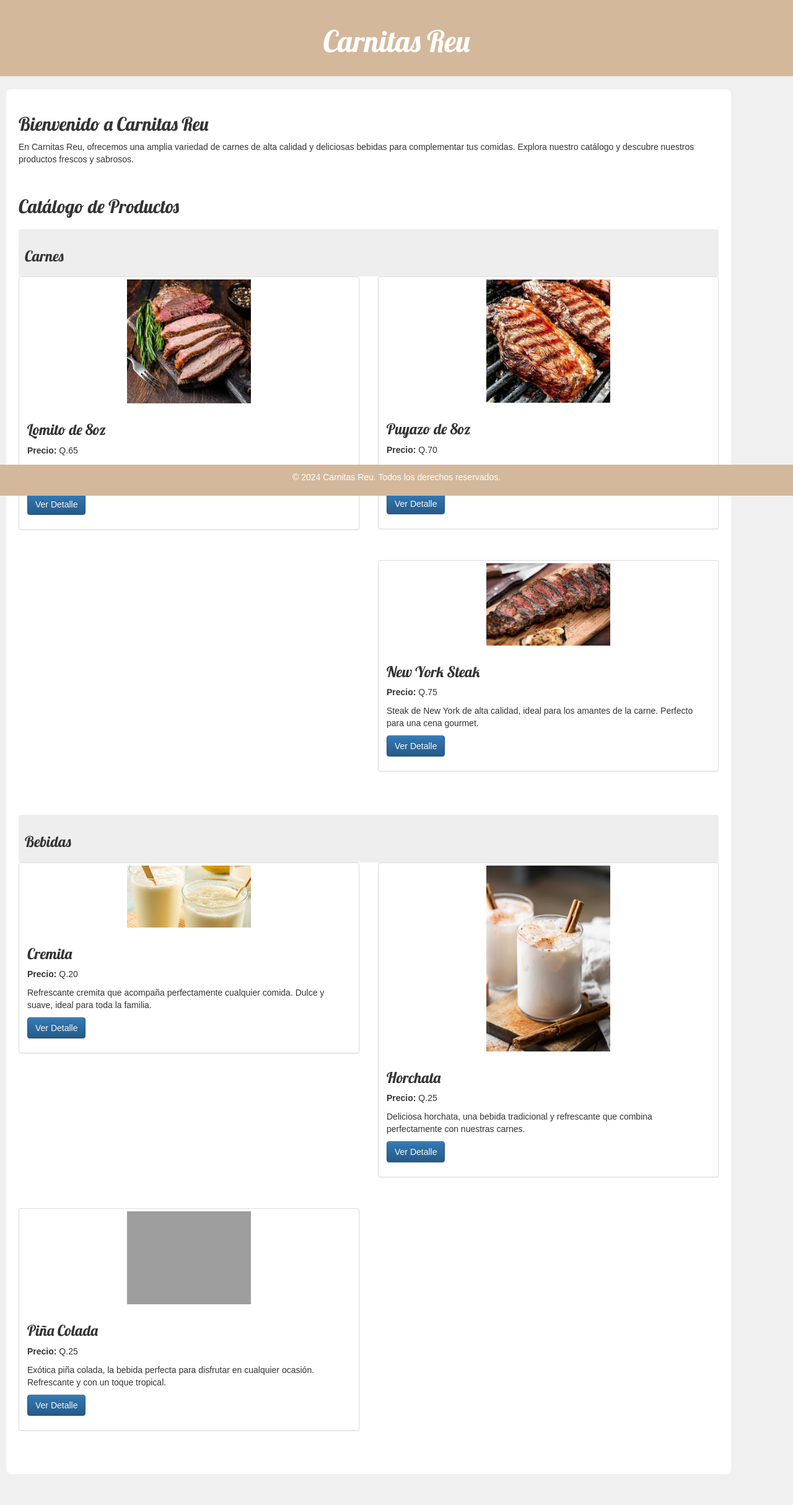
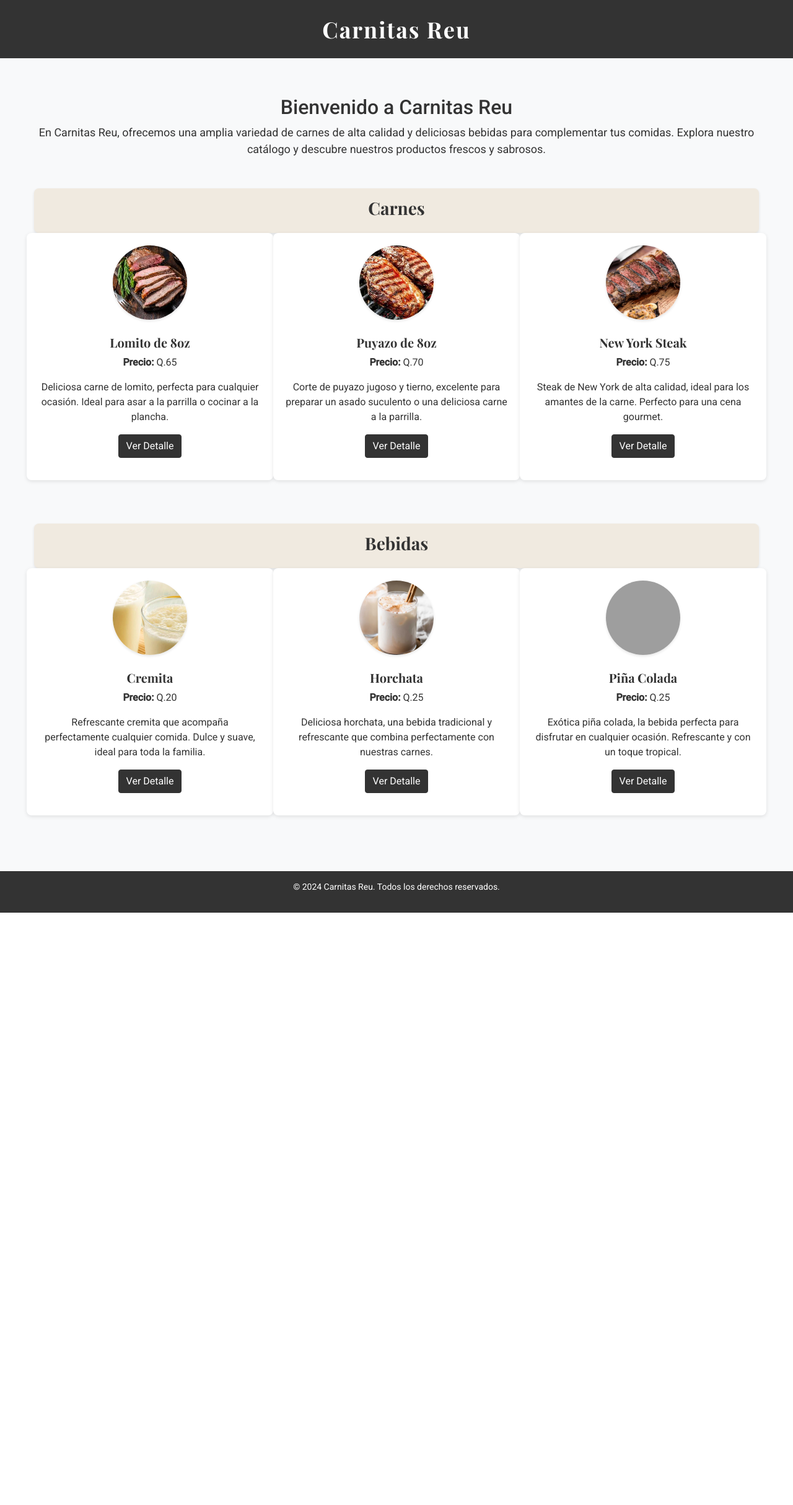
Before and after one commit to KrispinMF06/my-first, a Django app: page / in a window 1280 px wide. Shown: the whole page at 62% size. After the commit the page ends 1473 px from the top, so only its background shows below. Run offline with Django 3.2, Linux system fonts and the light colour scheme; some libraries are stand-ins or nearby versions; grey boxes are pictures that could not be loaded.

Commit message:
Mi aplicación Django Girls, primer commit

```diff
--- a/blog/templates/blog/post_list.html
+++ b/blog/templates/blog/post_list.html
@@ -4,65 +4,98 @@
 <head>
     <meta charset="UTF-8">
     <meta name="viewport" content="width=device-width, initial-scale=1.0">
-    <title>CarnitasReu</title>
-    <link rel="stylesheet" href="//maxcdn.bootstrapcdn.com/bootstrap/3.2.0/css/bootstrap.min.css">
-    <link rel="stylesheet" href="//maxcdn.bootstrapcdn.com/bootstrap/3.2.0/css/bootstrap-theme.min.css">
-    <link href="//fonts.googleapis.com/css?family=Lobster&subset=latin,latin-ext" rel="stylesheet" type="text/css">
-    <link rel="stylesheet" href="{% static 'css/blog.css' %}">
+    <title>Carnitas Reu</title>
+    <link rel="stylesheet" href="https://stackpath.bootstrapcdn.com/bootstrap/5.1.0/css/bootstrap.min.css">
+    <link href="https://fonts.googleapis.com/css2?family=Playfair+Display:wght@700&family=Roboto:wght@400;500&display=swap" rel="stylesheet">
     <style>
         body {
-            background-color: #f0f0f0; /* Color de fondo clarito */
-            font-family: Arial, sans-serif;
+            background-color: #f8f9fa;
+            font-family: 'Roboto', sans-serif;
             margin: 0;
             padding: 0;
-            padding-bottom: 50px; /* Espacio para el pie de página */
+            color: #333;
         }
         .page-header {
-            background-color: #d3b89b; /* Color café claro para el encabezado */
-            padding: 20px;
+            background-color: #333;
+            padding: 20px 0;
             text-align: center;
             color: #fff;
+            font-family: 'Playfair Display', serif;
+            font-size: 36px;
+            letter-spacing: 2px;
         }
         .content {
-            background-color: #ffffff; /* Fondo blanco para el contenedor de contenido */
-            padding: 20px;
-            border-radius: 8px; /* Opcional: para bordes redondeados */
-            margin-top: 20px;
+            padding: 60px 15px;
+            max-width: 1200px;
+            margin: 0 auto;
+        }
+        .description {
+            margin-bottom: 50px;
+            text-align: center;
+            font-size: 18px;
+        }
+        .category-header {
+            padding: 15px;
+            margin-top: 40px;
+            text-align: center;
+            font-weight: bold;
+            color: #333;
+            font-size: 28px;
+            font-family: 'Playfair Display', serif;
+            background-color: #f0eae0;
+            border-radius: 8px;
+            box-shadow: 0 2px 4px rgba(0, 0, 0, 0.1);
         }
         .product-img {
-            width: 200px; /* Ajusta el ancho de las imágenes */
-            height: 150px; /* Ajusta la altura de las imágenes */
-            object-fit: cover; /* Ajusta el contenido de la imagen para llenar el contenedor */
-            display: block; /* Asegura que las imágenes se comporten correctamente en el contenedor */
-            margin: 0 auto; /* Centra las imágenes dentro del contenedor */
+            width: 100%;
+            max-width: 120px;
+            height: 120px;
+            object-fit: cover;
+            border-radius: 50%;
+            margin: 0 auto 15px;
+            box-shadow: 0 2px 4px rgba(0, 0, 0, 0.1);
         }
         .product {
             margin-bottom: 30px;
+            text-align: center;
+            padding: 20px;
+            border-radius: 8px;
+            background-color: #fff;
+            box-shadow: 0 2px 6px rgba(0, 0, 0, 0.1);
+            transition: transform 0.3s ease;
         }
-        .description {
-            margin-bottom: 50px;
+        .product:hover {
+            transform: scale(1.05);
+        }
+        .caption h3 {
+            font-size: 20px;
+            margin-top: 10px;
+            color: #333;
+            font-family: 'Playfair Display', serif;
+        }
+        .btn-primary {
+            background-color: #333;
+            border-color: #333;
+            transition: background-color 0.3s ease;
+            text-decoration: none; /* Quitar el subrayado */
+        }
+        .btn-primary:hover {
+            background-color: #555;
+            text-decoration: none; /* Asegura que el subrayado no aparezca al pasar el mouse */
         }
         footer {
-            background-color: #d3b89b; /* Color café claro para el pie de página */
-            color: #fff; /* Color del texto en el pie de página */
-            padding: 10px 0; /* Reducción del padding */
+            background-color: #333;
+            color: #fff;
+            padding: 15px 0;
             text-align: center;
-            position: fixed; /* Fija el pie de página en la parte inferior */
-            bottom: 0;
             width: 100%;
-            font-size: 14px; /* Tamaño de fuente reducido para el pie de página */
-        }
-        .category-header {
-            background-color: #eeeeee; /* Color de fondo para las cabeceras de las categorías */
-            padding: 10px;
-            border-radius: 4px; /* Opcional: para bordes redondeados */
-            margin-top: 20px;
+            font-size: 14px;
         }
     </style>
 </head>
 <body>
     <div class="page-header">
-        <h1><a href="/" style="color: #fff; text-decoration: none;">Carnitas Reu</a></h1>
+        Carnitas Reu
     </div>
     <div class="content container">
         <!-- Descripción de la tienda -->
@@ -72,15 +105,11 @@
         </div>
 
         <!-- Catálogo de Productos -->
-        <h2>Catálogo de Productos</h2>
-
-        <!-- Categoría de Carnes -->
         <div class="category-header">
             <h3>Carnes</h3>
         </div>
-        <div class="row">
-            <div class="col-md-6 product">
-                <div class="thumbnail">
+        <div class="row justify-content-center">
+            <div class="col-lg-4 col-md-6 product">
                 <img src="{% static 'images/lomito.jpg' %}" alt="Lomito de 8oz" class="product-img">
                 <div class="caption">
                     <h3>Lomito de 8oz</h3>
@@ -89,9 +118,7 @@
                     <p><a href="#" class="btn btn-primary" role="button">Ver Detalle</a></p>
                 </div>
             </div>
-            </div>
-            <div class="col-md-6 product">
-                <div class="thumbnail">
+            <div class="col-lg-4 col-md-6 product">
                 <img src="{% static 'images/puyazo.jpg' %}" alt="Puyazo de 8oz" class="product-img">
                 <div class="caption">
                     <h3>Puyazo de 8oz</h3>
@@ -100,9 +127,7 @@
                     <p><a href="#" class="btn btn-primary" role="button">Ver Detalle</a></p>
                 </div>
             </div>
-            </div>
-            <div class="col-md-6 product">
-                <div class="thumbnail">
+            <div class="col-lg-4 col-md-6 product">
                 <img src="{% static 'images/new_york_steak.jpg' %}" alt="New York Steak" class="product-img">
                 <div class="caption">
                     <h3>New York Steak</h3>
@@ -112,15 +137,12 @@
                 </div>
             </div>
         </div>
-        </div>
 
-        <!-- Categoría de Bebidas -->
         <div class="category-header">
             <h3>Bebidas</h3>
         </div>
-        <div class="row">
-            <div class="col-md-6 product">
-                <div class="thumbnail">
+        <div class="row justify-content-center">
+            <div class="col-lg-4 col-md-6 product">
                 <img src="{% static 'images/cremita.jpg' %}" alt="Cremita" class="product-img">
                 <div class="caption">
                     <h3>Cremita</h3>
@@ -129,9 +151,7 @@
                     <p><a href="#" class="btn btn-primary" role="button">Ver Detalle</a></p>
                 </div>
             </div>
-            </div>
-            <div class="col-md-6 product">
-                <div class="thumbnail">
+            <div class="col-lg-4 col-md-6 product">
                 <img src="{% static 'images/horchata.jpg' %}" alt="Horchata" class="product-img">
                 <div class="caption">
                     <h3>Horchata</h3>
@@ -140,16 +160,13 @@
                     <p><a href="#" class="btn btn-primary" role="button">Ver Detalle</a></p>
                 </div>
             </div>
-            </div>
-            <div class="col-md-6 product">
-                <div class="thumbnail">
+            <div class="col-lg-4 col-md-6 product">
                 <img src="https://images.squarespace-cdn.com/content/v1/59c3feb149fc2b152179e47e/1524077908161-PFM6N2KV2M384VJFU4OE/SantaMartaCarnival2013-24-by-AlejandroLinaresGarcia-681x1024.jpg" alt="Piña Colada" class="product-img">
                 <div class="caption">
                     <h3>Piña Colada</h3>
                     <p><strong>Precio:</strong> Q.25</p>
                     <p>Exótica piña colada, la bebida perfecta para disfrutar en cualquier ocasión. Refrescante y con un toque tropical.</p>
-                        <p><a href="#" class="btn btn-primary" role="button">Ver Detalle</a></p>
-                    </div>
+                    <p><a href="#" class="btn btn-primary" role="button" style="text-decoration: none;">Ver Detalle</a></p>
                 </div>
             </div>
         </div>
@@ -159,5 +176,9 @@
     <footer>
         <p>&copy; 2024 Carnitas Reu. Todos los derechos reservados.</p>
     </footer>
+
+    <script src="https://code.jquery.com/jquery-3.6.0.min.js"></script>
+    <script src="https://cdn.jsdelivr.net/npm/@popperjs/core@2.9.3/dist/umd/popper.min.js"></script>
+    <script src="https://stackpath.bootstrapcdn.com/bootstrap/5.1.0/js/bootstrap.min.js"></script>
 </body>
 </html>
```
Lines whose indentation alone changed are shown as unchanged.
